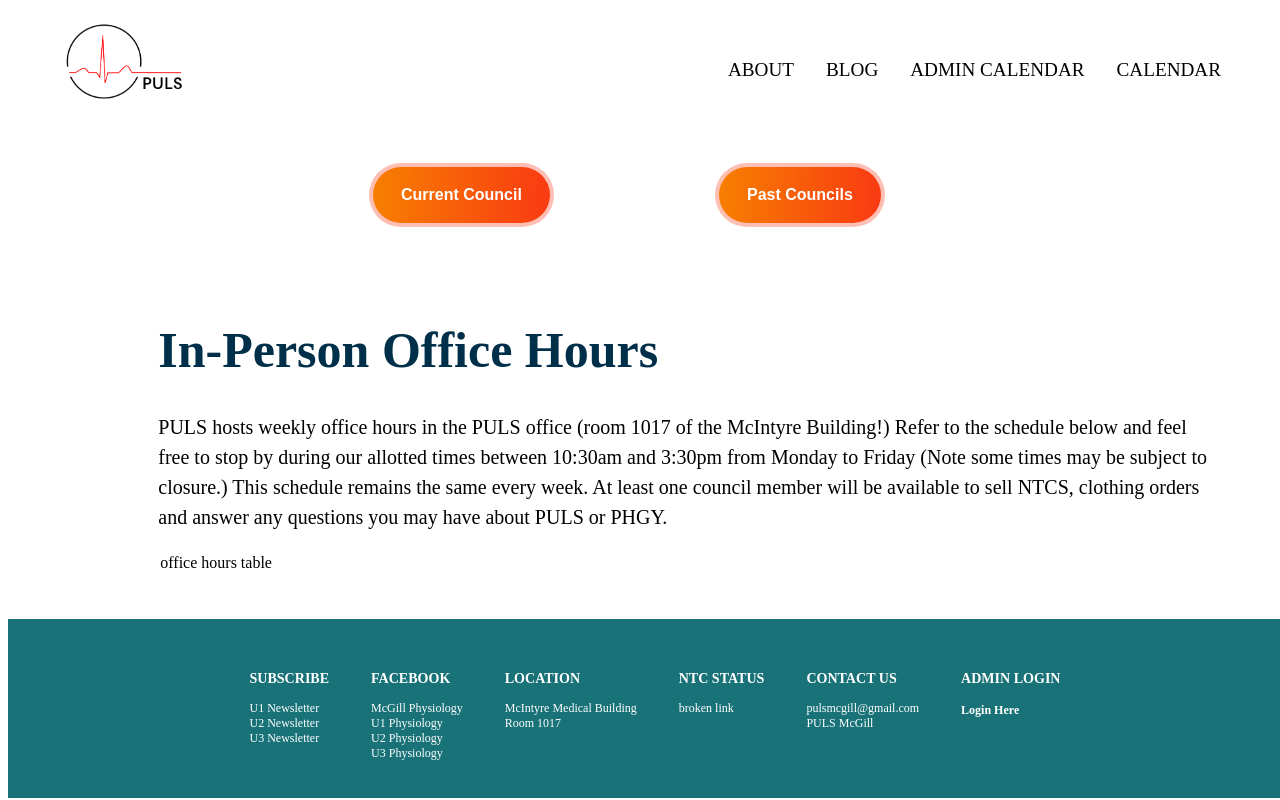
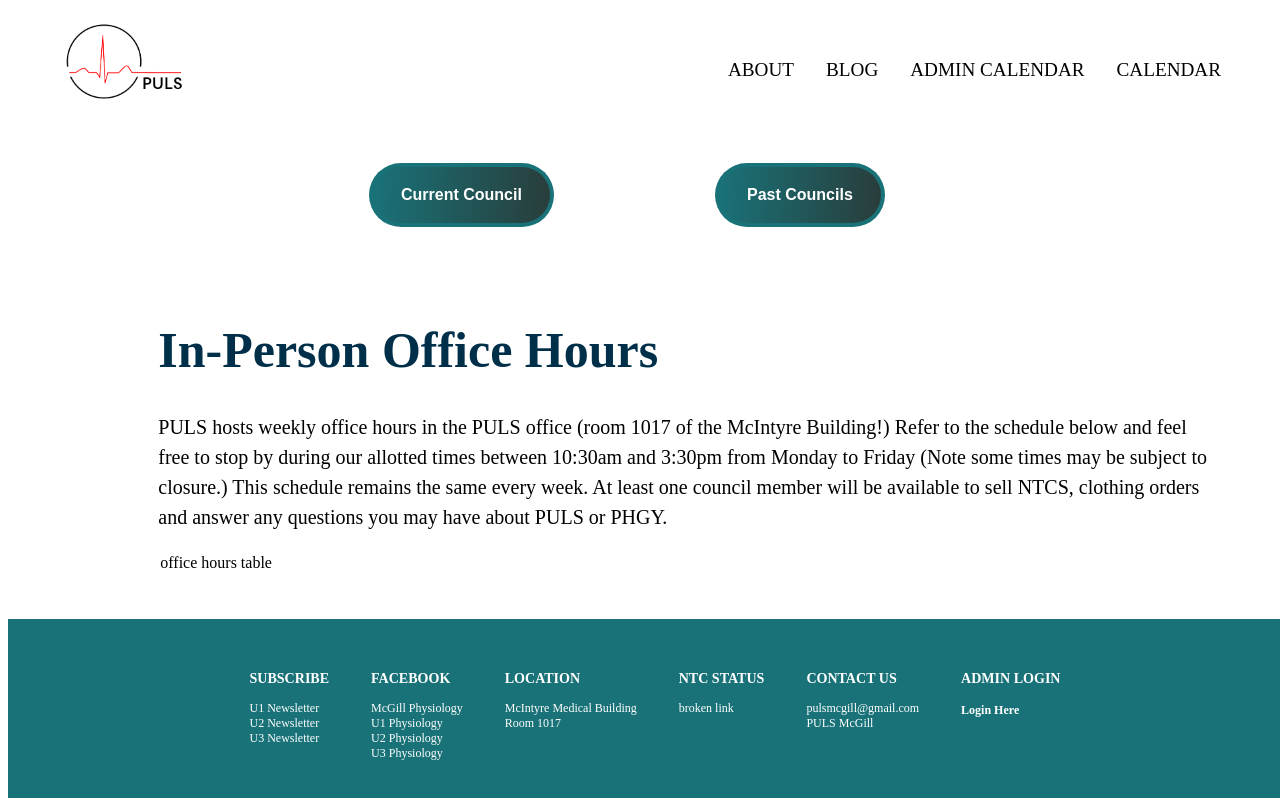
Before and after one commit to tgompper1/PULS-website, a React (Create React App) app in the folder client/: page /about in a window 1280 px wide. Shown: the top 800 px of the page. Built offline with nearby package versions, Linux system fonts and the light colour scheme.

Commit message:
fix about button colors

```diff
--- a/client/src/components/about/about.css
+++ b/client/src/components/about/about.css
@@ -10,7 +10,7 @@
 }
 
 
-.button-77 {
+.puls-button {
   align-items: center;
   appearance: none;
   background-clip: padding-box;
@@ -48,18 +48,18 @@
 }
 
 @media (min-width: 768px) {
-  .button-77 {
+  .puls-button {
     padding: 19px 32px;
   }
 }
 
-.button-77:before,
-.button-77:after {
+.puls-button:before,
+.puls-button:after {
   border-radius: 80px;
 }
 
-.button-77:before {
-  background-color: rgba(249, 58, 19, .32);
+.puls-button:before {
+  background-color: #197278;
   content: "";
   display: block;
   height: 100%;
@@ -71,9 +71,9 @@
   z-index: -2;
 }
 
-.button-77:after {
+.puls-button:after {
   background-color: initial;
-  background-image: linear-gradient(92.83deg, #f77f00 0, #f93a13 100%);
+  background-image: linear-gradient(92.83deg, #197278 0, #293d3b 100%);
   bottom: 4px;
   content: "";
   display: block;
@@ -86,7 +86,7 @@
   z-index: -1;
 }
 
-.button-77:hover:not(:disabled):after {
+.puls-button:hover:not(:disabled):after {
   bottom: 0;
   left: 0;
   right: 0;
@@ -94,19 +94,19 @@
   transition-timing-function: ease-in;
 }
 
-.button-77:active:not(:disabled) {
+.puls-button:active:not(:disabled) {
   color: #ccc;
 }
 
-.button-77:active:not(:disabled):after {
-  background-image: linear-gradient(0deg, rgba(0, 0, 0, .2), rgba(0, 0, 0, .2)), linear-gradient(92.83deg,#fdbf49,  #f77f00 0, 100%);
+.puls-button:active:not(:disabled):after {
+  background-image: linear-gradient(0deg, rgba(0, 0, 0, .2), rgba(0, 0, 0, .2)), linear-gradient(92.83deg,#197278,  #2899a1, 0, 100%);
   bottom: 4px;
   left: 4px;
   right: 4px;
   top: 4px;
 }
 
-.button-77:disabled {
+.puls-button:disabled {
   cursor: default;
   opacity: .24;
 }
--- a/client/src/components/about/about.js
+++ b/client/src/components/about/about.js
@@ -11,10 +11,10 @@ export default function About() {
       <div class='row'>
         <div class='col-3'></div>
         <div class='col-3'>
-          <button class="button-77" >Current Council</button>
+          <button class="puls-button" >Current Council</button>
         </div>
         <div class='col-3'>
-          <button class="button-77">Past Councils</button>
+          <button class="puls-button">Past Councils</button>
         </div>
         <div class='col-3'></div>
       </div>
```
